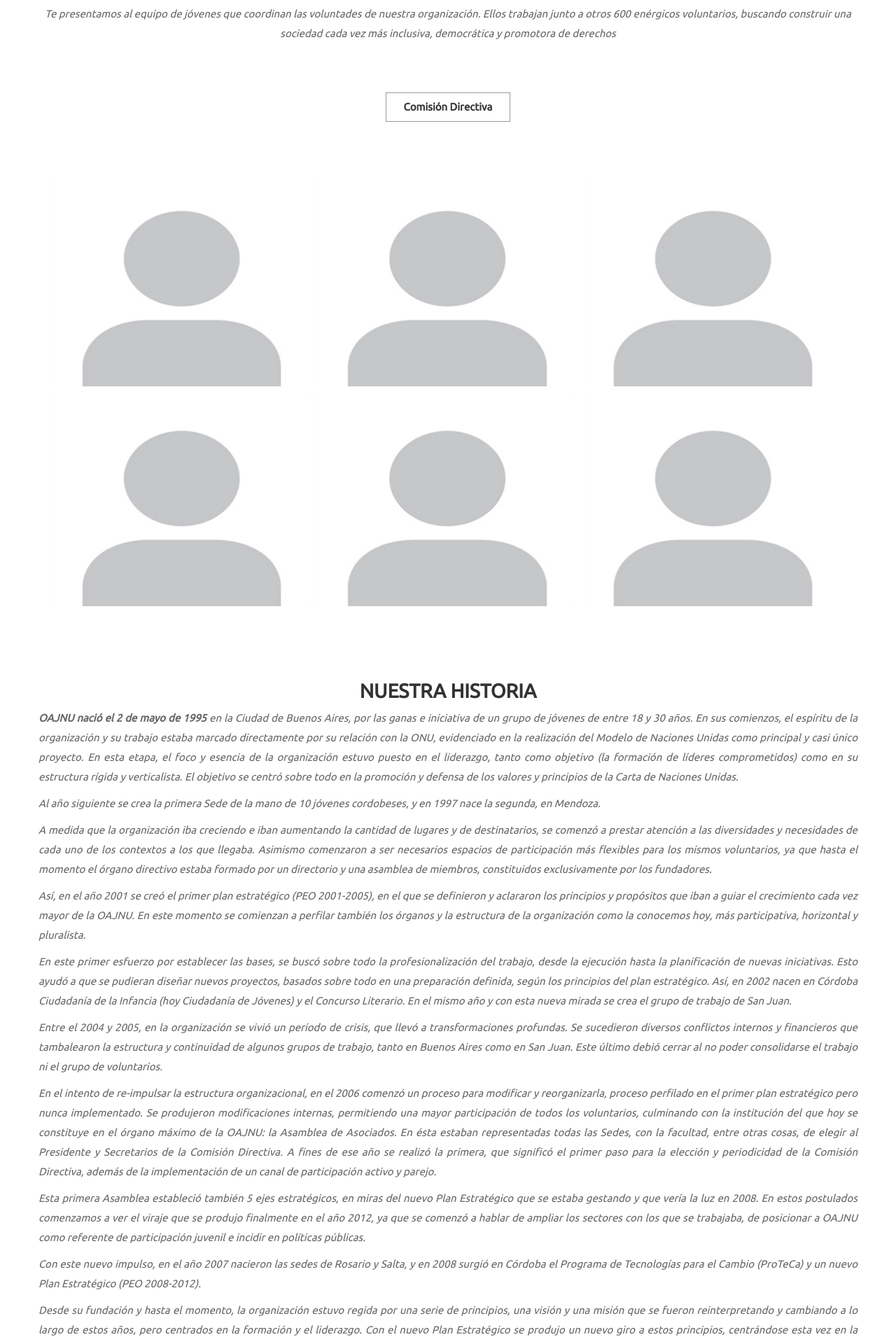
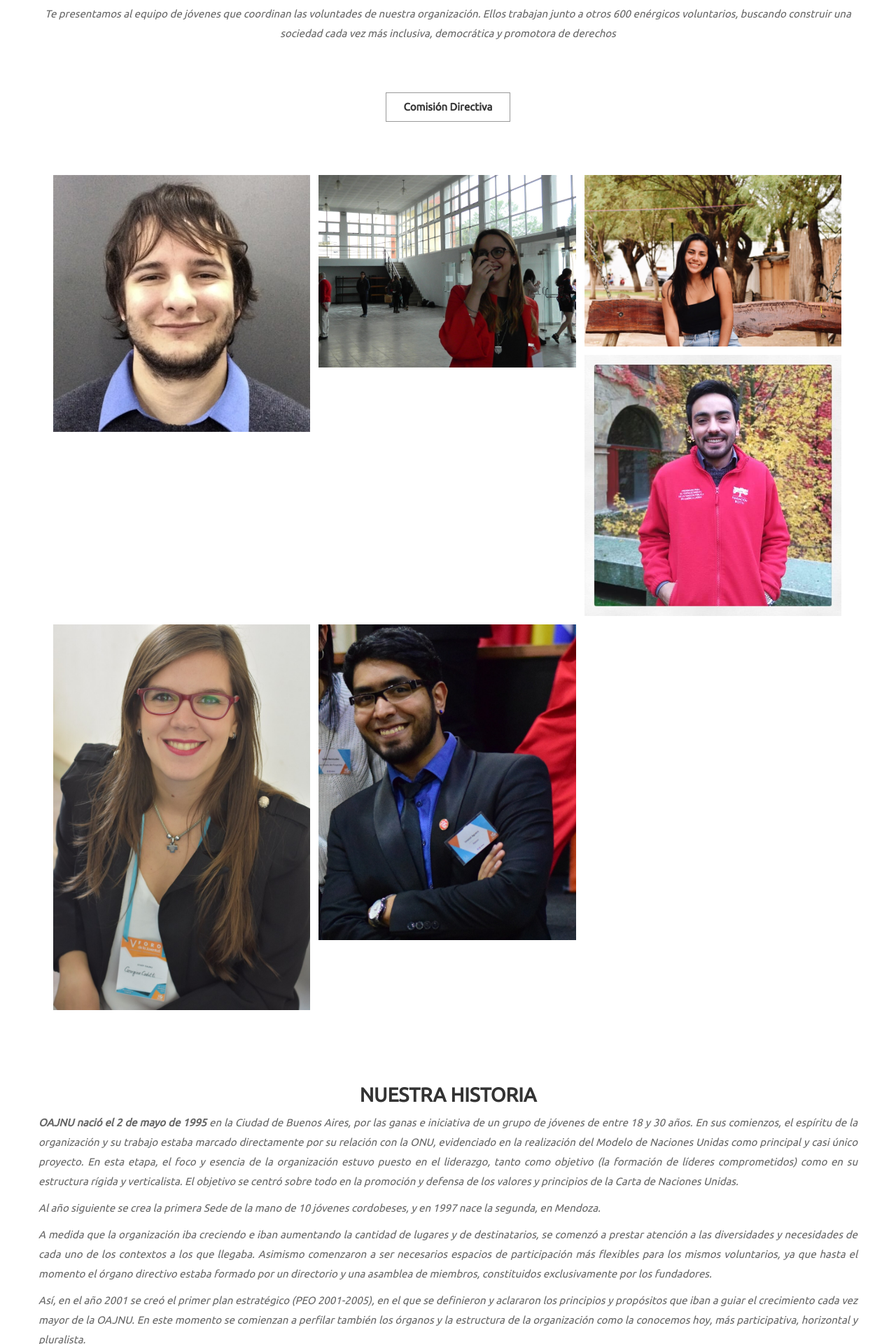
Before and after one commit to OAJNU/oajnu.github.io, a Jekyll site: the page built from nosotros.html, in a window 1280 px wide. Shown: the part 650-2570 px from the top of the page at 70% size. Built offline with Jekyll 4.4.1, drawn with Linux system fonts in a browser that asks for light colours; nearby versions of some CDN libraries; some web fonts are replaced.

Commit message:
Changed images settings

```diff
--- a/nosotros.html
+++ b/nosotros.html
@@ -44,7 +44,7 @@
                   {% if voluntario.sede == "acomisiondirectiva" %}
                   <li class="mix {% for sede in site.sedes %}{% if sede.nameurl == voluntario.sede %}{{ sede.nameurl }}{% endif %}{% endfor %}">
                     <a>
-                      <img src="/img/voluntarios/2018/{{ voluntario.sede }}/{{ voluntario.nameurl }}.jpg" alt="" onerror="this.src='/img/voluntarios/profile.jpg'">
+                      <img src="/img/voluntarios/2019/{{ voluntario.sede }}/{{ voluntario.nameurl }}.jpg" alt="" onerror="this.src='/img/voluntarios/profile.jpg'">
                       <div class="overly">
                         <div class="position-center">
                           <h2>{{ voluntario.name }}</h2>
```
